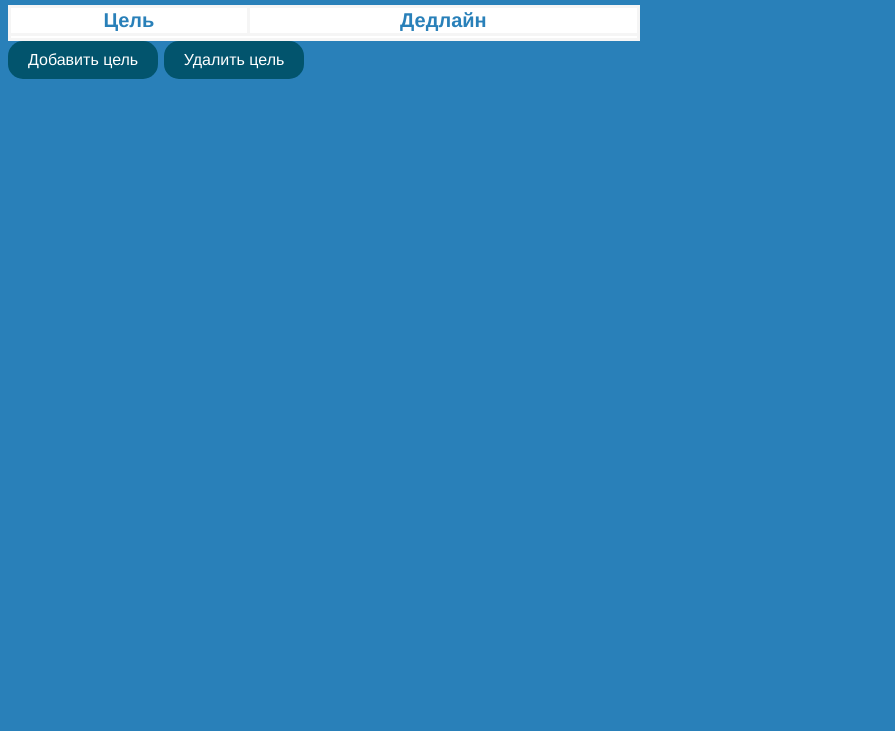
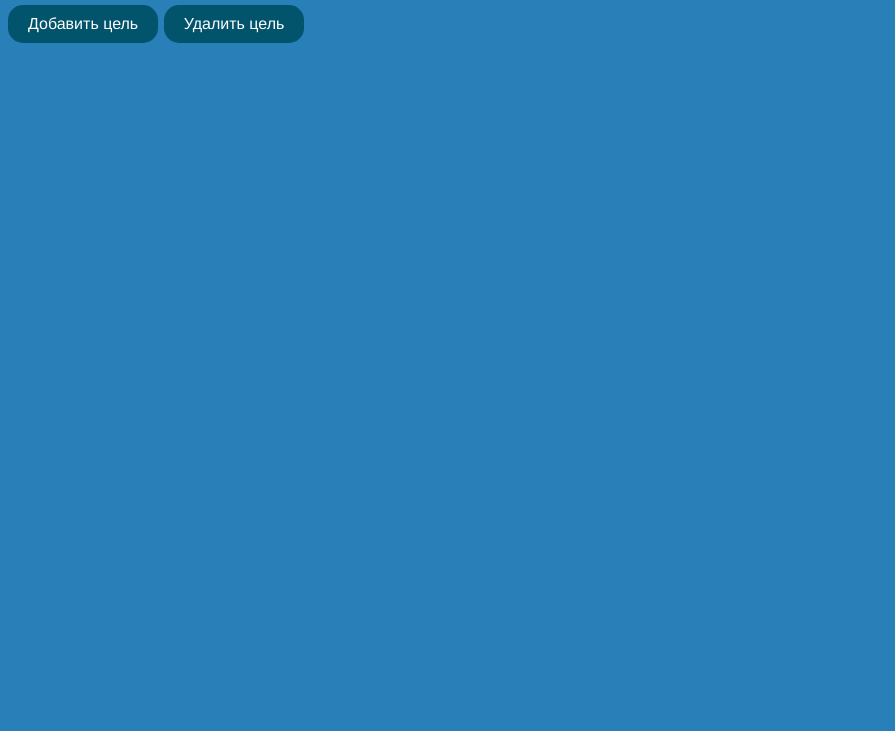
Before and after one commit to aver1ch/todoshka, a website: page src/index.html in a window 1280 px wide. Shown: the part 69-800 px from the top of the page, without its empty margins (0-895 px from the left). Drawn offline with Linux system fonts and the light colour scheme.

Commit message:
deleted table, because non-comfort subject

```diff
--- a/src/index.html
+++ b/src/index.html
@@ -7,17 +7,6 @@
   </head>
   <body>
     <h1 class="header">Что ты придумал сегодня?</h1>
-    <table border="1" class="tableOfTargets">
-      <tr>
-        <th>Цель</th>
-        <th>Дедлайн</th>
-      </tr>
-      <tr>
-        <td colspan="2">
-          <div id="container"></div>
-        </td>
-      </tr>
-    </table>
     <button class="additionOfTargets" id="add">Добавить цель</button>
     <button class="delete" id="delete">Удалить цель</button>
     <script src="preload.js"></script>
```
